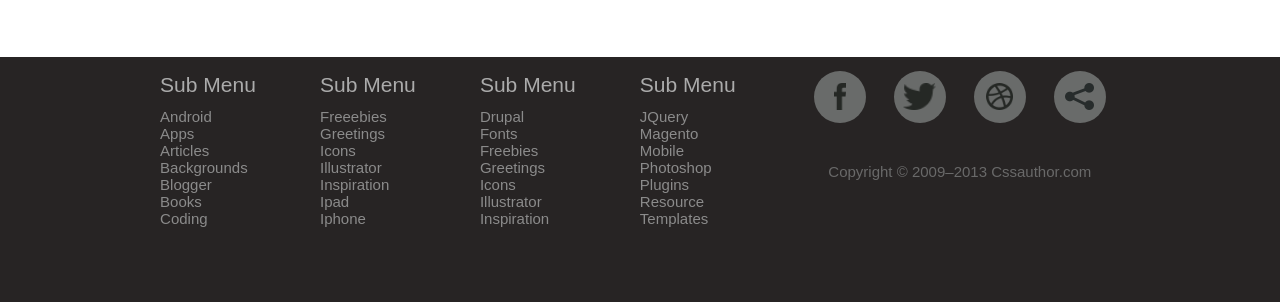
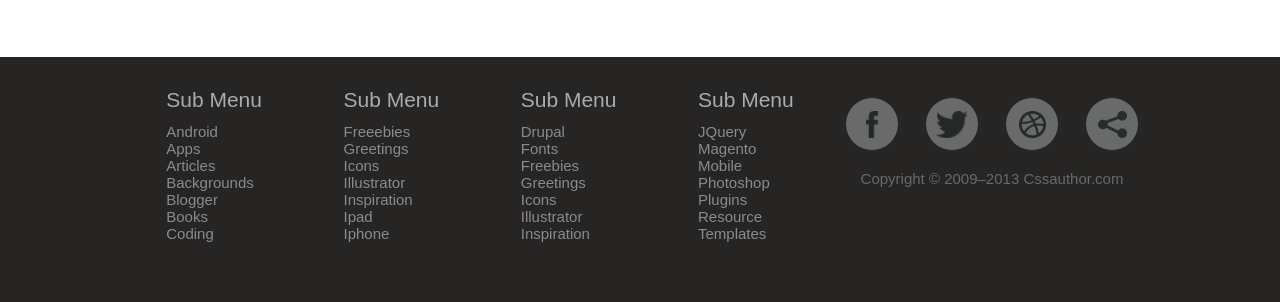
Before and after one commit to Kirill-it1/Kirill-it1.github.io, a PHP site: page / in a window 1280 px wide. Shown: the part 1618-1920 px from the top of the page. Run offline with PHP 8.4, Linux system fonts and the light colour scheme.

Commit message:
Repository

```diff
--- a/Maket1/index.html
+++ b/Maket1/index.html
@@ -47,10 +47,22 @@
 			<h2 class="section-2__title">Lorem Ipsum is simply dummy</h2>
 			<h6 class="section-2__text">Lorem Ipsum is simply dummy text of the printing and typesetting industry. Lorem Ipsum has been the industry's standard dummy text ever since the 1500s, when an unknown</h5>
 			<section class="section-2__devices">
-				<div class="section2-devices__item section2-devices__item_1"><img class="section2-item__img" src="img/section2/tickets.png" alt="tickets"/><h6 class="section2-item__title">Tickets</h6></div>
-				<div class="section2-devices__item section2-devices__item_2"><img class="section2-item__img" src="img/section2/camera.png" alt="camera"/><h6 class="section2-item__title">Camera</h6></div>
-				<div class="section2-devices__item section2-devices__item_3"><img class="section2-item__img" src="img/section2/beer.png" alt="beer"/><h6 class="section2-item__title">Beer</h6></div>
-				<div class="section2-devices__item section2-devices__item_4"><img class="section2-item__img" src="img/section2/phone.png" alt="phone"/><h6 class="section2-item__title">Devices</h6></div>
+				<div class="section2-devices__item section2-devices__item_1">
+					<img class="section2-item__img" src="img/section2/tickets.png" alt="tickets"/>
+					<h6 class="section2-item__title">Tickets</h6>
+				</div>
+				<div class="section2-devices__item section2-devices__item_2">
+					<img class="section2-item__img" src="img/section2/camera.png" alt="camera"/>
+					<h6 class="section2-item__title">Camera</h6>
+				</div>
+				<div class="section2-devices__item section2-devices__item_3">
+					<img class="section2-item__img" src="img/section2/beer.png" alt="beer"/>
+					<h6 class="section2-item__title">Beer</h6>
+				</div>
+				<div class="section2-devices__item section2-devices__item_4">
+					<img class="section2-item__img" src="img/section2/phone.png" alt="phone"/>
+					<h6 class="section2-item__title">Devices</h6>
+				</div>
 			</section>
 		</div>
 	</section>
@@ -74,7 +86,8 @@
 		</div>
 	</section>
 	<footer>
-		<div class="container">
+		<div class="container footer__flex-container">
+		<div class="footer__grid-container">
 			<nav class="footer__menu">
 				<h5 class="footer-menu__subtitle">Sub Menu</h5>
 				<a class="footer-menu__list" href="##">Android</a>
@@ -115,6 +128,7 @@
 				<a class="footer-menu__list" href="##">Resource</a>
 				<a class="footer-menu__list" href="##">Templates</a>
 			</nav>
+		</div>
 		<div class="footer__messagers-block">
 			<div class="footer__messager-block">
 				<a class="footer__messager"><img src="img/footer/1.png" alt="messager"/></a>
@@ -124,9 +138,6 @@
 			</div>
 			<p class="footer__copyright">Copyright © 2009–2013 Cssauthor.com</p>
 		</div>
-
-
-
 	</div>
 	</footer>
 </body>
--- a/Maket1/style.css
+++ b/Maket1/style.css
@@ -48,16 +58,24 @@
 				.section3-news__title{font-weight: 300; color: #333333; line-height: 50px}
 				.section3-news__text{color: #999999}
 
-		footer{width: 100%; min-height: 245px; background: #272424}
-			footer .container{display: flex; flex-wrap: wrap;}
-			.footer__menu{display: block; margin: 15px auto;}
+		footer{width: 100%; min-height: 245px; background: #272424;padding-top: 0.1px;}
+			.footer__flex-container{display: flex;}
+			.footer__grid-container{
+				display: grid;
+				grid-auto-rows: auto;
+				grid-template-columns: repeat(auto-fit,minmax(120px,auto)) ;
+				margin-top: 30px;
+				grid-gap: 35px 5px;
+				width: 100%;
+			}
+			.footer__menu{display: block; margin: auto;}
 				.footer-menu__subtitle{font-weight: 400; color: #ababab; margin-bottom: 11px}
 				.footer-menu__list{display: block; text-decoration: none; color: #8b8b8b; font-size: 15px}
-			.footer__messagers-block{width: 320px; display: block;margin: auto;}
+			.footer__messagers-block{max-width: 320px;width: 100%;min-width: 200px; display: block;margin: 40px auto 20px;}
 			.footer__messager-block{display: flex;}
-				.footer__messager{display: flex;margin: 0 auto 20px; width: 52px; height: 52px; border-radius: 50%; background: #696b6a; align-items: center; justify-content: center;}
+				.footer__messager{display: flex;margin: 0 auto ; width: 52px; height: 52px; border-radius: 50%; background: #696b6a; align-items: center; justify-content: center;}
 					.footer__messager img{height: 27px}
-				.footer__copyright{margin: 20px 13px 50px;text-align: center;}
+				.footer__copyright{margin: 20px 13px 0;text-align: center;}
 
 		@media screen and (max-width: 410px){
 			h1{font-size: 49px}
```
Also changed, not shown: other parts of Maket1/style.css (+20 -6 lines). Lines whose indentation alone changed are shown as unchanged.
